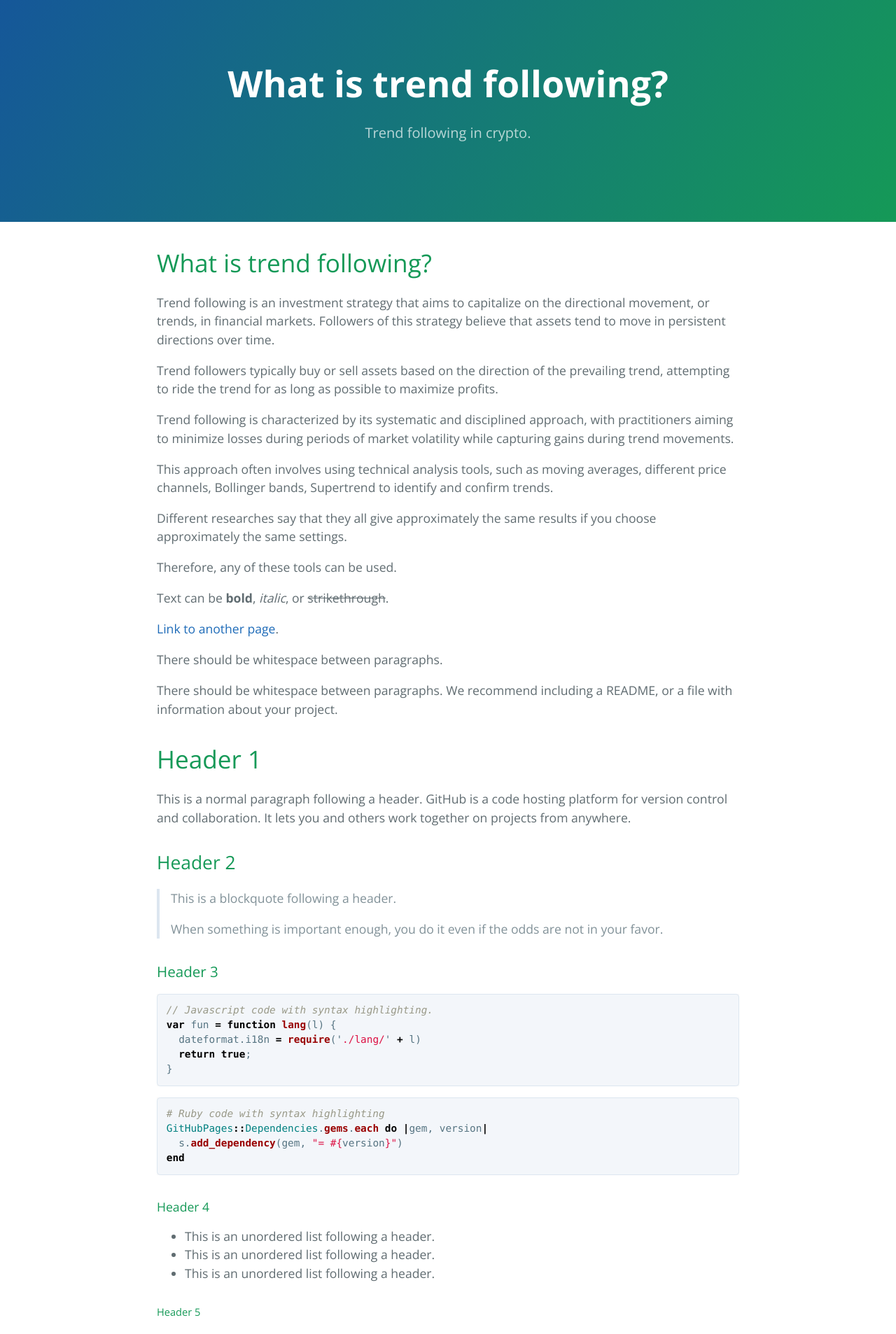
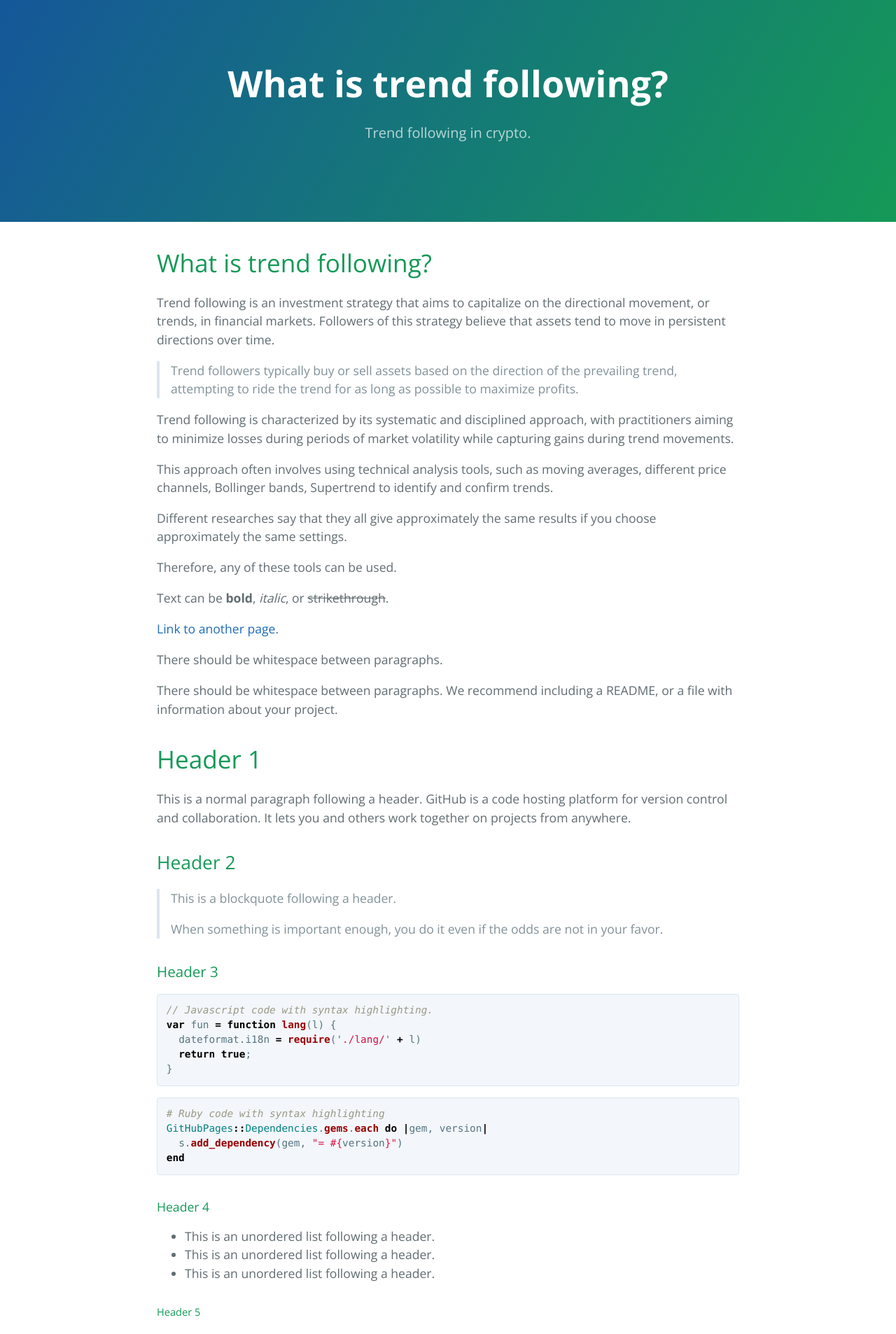
Before and after one commit to sergeyen7/sergeyen7.github.io, a Jekyll site: the page built from index.md, in a window 1280 px wide. Shown: the top 1906 px of the page at 70% size. Built offline with Jekyll 4.4.1, drawn with Linux system fonts in a browser that asks for light colours; our own code applies the rules of GitHub Pages for plain Markdown files.

```diff
--- a/index.md
+++ b/index.md
@@ -6,7 +6,7 @@ layout: default
 
 Trend following is an investment strategy that aims to capitalize on the directional movement, or trends, in financial markets. Followers of this strategy believe that assets tend to move in persistent directions over time.
 
-Trend followers typically buy or sell assets based on the direction of the prevailing trend, attempting to ride the trend for as long as possible to maximize profits.
+> Trend followers typically buy or sell assets based on the direction of the prevailing trend, attempting to ride the trend for as long as possible to maximize profits.
 
 Trend following is characterized by its systematic and disciplined approach, with practitioners aiming to minimize losses during periods of market volatility while capturing gains during trend movements.
 
```
